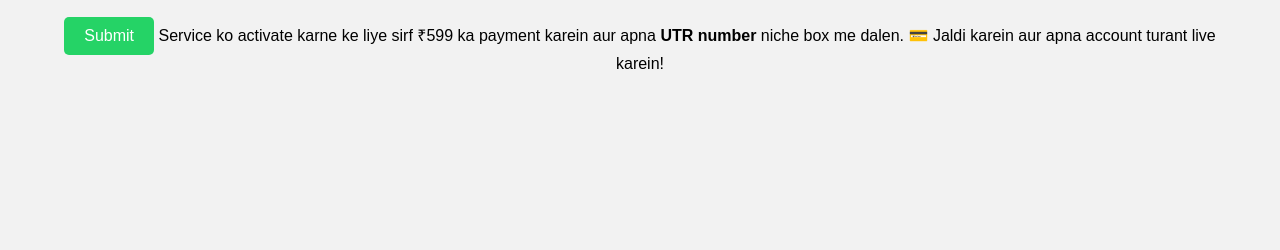
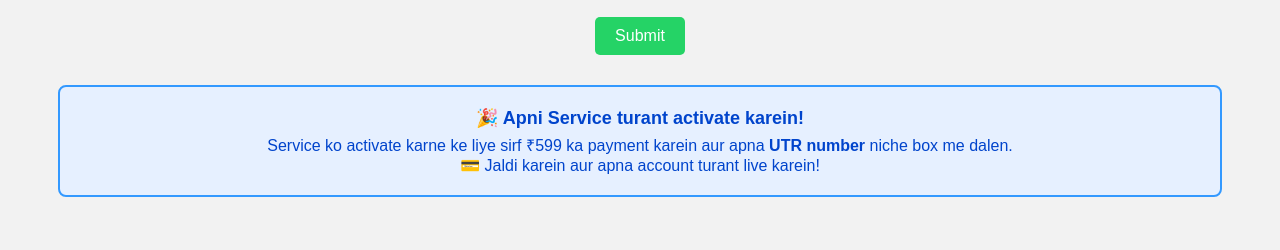
Before and after one commit to Mas00mali/Payment, a plain HTML site: page index.html in a window 1280 px wide. Shown: the part 393-643 px from the top of the page. Drawn offline with Linux system fonts and the light colour scheme.

Commit message:
Update index.html

```diff
--- a/index.html
+++ b/index.html
@@ -36,10 +36,23 @@
     button:hover {
       background-color: #128C7E;
     }
-    p {
+    .payment-message {
       margin-top: 30px;
+      padding: 15px;
+      background-color: #e6f0ff;
+      border: 2px solid #3399ff;
+      border-radius: 8px;
+    }
+    .payment-message p {
+      color: #0044cc;
+      margin: 5px 0;
+    }
+    .payment-message .title {
+      font-size: 18px;
+      font-weight: bold;
+    }
+    .payment-message .details {
       font-size: 16px;
-      color: blue; /* Message in blue color */
     }
   </style>
 </head>
@@ -58,10 +71,14 @@
   <!-- Submit Button -->
   <button onclick="sendUTR()">Submit</button>
 
-  <!-- Custom Message -->
-  Service ko activate karne ke liye sirf ₹599 ka payment karein aur apna <strong>UTR number</strong> niche box me dalen.
-    💳 Jaldi karein aur apna account turant live karein!
-
+  <!-- Attractive Payment Message -->
+  <div class="payment-message">
+    <p class="title">🎉 Apni Service turant activate karein!</p>
+    <p class="details">
+      Service ko activate karne ke liye sirf ₹599 ka payment karein aur apna <strong>UTR number</strong> niche box me dalen.<br>
+      💳 Jaldi karein aur apna account turant live karein!
+    </p>
+  </div>
 
   <script>
     function sendUTR() {
```
